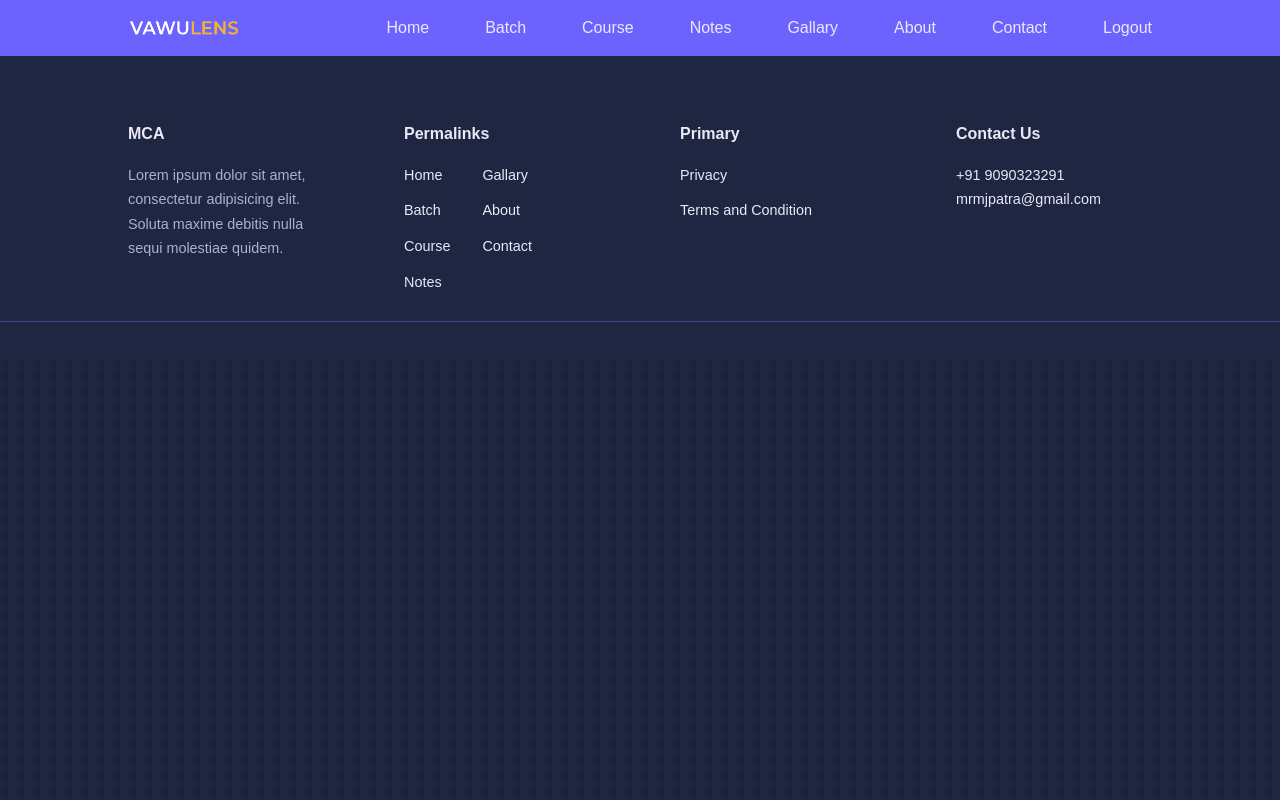
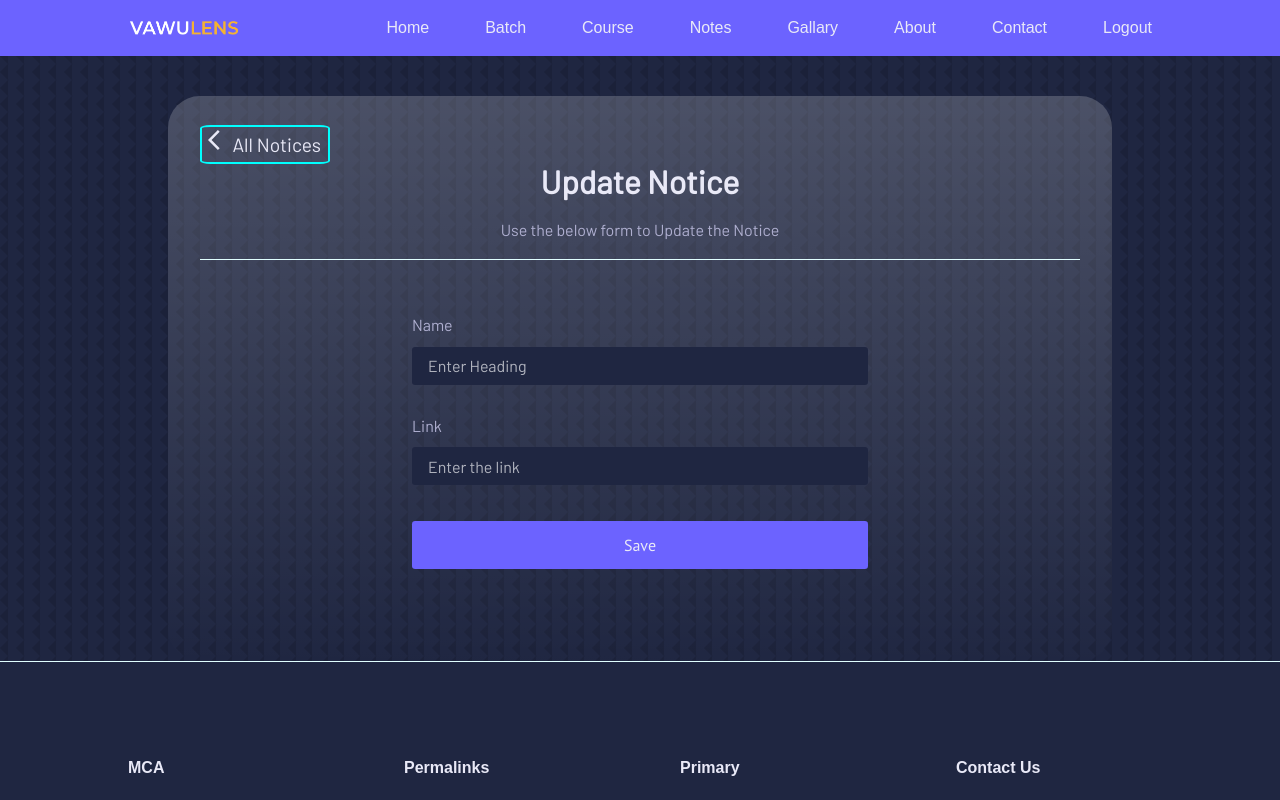
Before and after one commit to Papun-Tripathy/igit-mca, a React (Create React App) app: page /notice/update/1 in a window 1280 px wide. Shown: the top 800 px of the page. Built offline with nearby package versions, Linux system fonts and the light colour scheme; no server answers; the database is empty; sample sign-in values are in the browser's storage.

Commit message:
done notes and notice page

```diff
--- a/src/App.jsx
+++ b/src/App.jsx
@@ -90,7 +90,7 @@ const App = () => {
           <Route path='/batch/:id' element={<BatchDisplay/>}/>
           <Route path='/notice/add' element={<AddNotice/>}/>
           <Route path='/notice/view' element={<ViewNotice/>}/>
-          <Route path='/notice/update' element={<UpdateNotice/>}/>
+          <Route path='/notice/update/:id' element={<UpdateNotice/>}/>
           <Route path='/course' element={<Course/>}/>
           <Route path='/course/:id' element={<RoadMap/>}/>
           <Route path='/notes' element={<Notes/>}/>
--- a/src/pages/Registration/Registration.jsx
+++ b/src/pages/Registration/Registration.jsx
@@ -81,6 +81,7 @@ const Registration = () => {
 			insta,
 			company: companyName,
 			profilePic,
+			verifyed: false,
 		};
 	};
 
--- a/src/pages/notice/AddNotice.jsx
+++ b/src/pages/notice/AddNotice.jsx
@@ -3,7 +3,8 @@ import { useNavigate } from "react-router-dom";
 import { FireStoreCollection } from "../../Firebase/FireStore/collection";
 import "./notice.css";
 import { Link } from "react-router-dom";
-import ArrowBackIosIcon from '@mui/icons-material/ArrowBackIos';
+import ArrowBackIosIcon from "@mui/icons-material/ArrowBackIos";
+import { serverTimestamp } from "firebase/firestore";
 
 const AddNotice = () => {
 	const navigate = useNavigate();
@@ -20,12 +21,12 @@ const AddNotice = () => {
 		try {
 			const noticeCollection = new FireStoreCollection("Notice");
 			await noticeCollection.addDocumentWithoutId({
-				data: { heading: name, link: link },
+				data: { heading: name, link: link,  time: serverTimestamp() },
 			});
 			alert("done adding document");
 			setName("");
 			setLink("");
-			navigate("notice/view");
+			return navigate("/notice/view");
 		} catch (error) {
 			return;
 		}
@@ -35,13 +36,12 @@ const AddNotice = () => {
 		<div className="add_notice_page">
 			<form id="add_user" onSubmit={formSubmit}>
 				<div className="new_user">
-				<div className="filter">
-							<Link to={'/notice/view'}
-							className='back_to_notice'>
-								<ArrowBackIosIcon sx={{margin:'auto'}}/>
-								All Notices
-							</Link>
-						</div>
+					<div className="filter">
+						<Link to={"/notice/view"} className="back_to_notice">
+							<ArrowBackIosIcon sx={{ margin: "auto" }} />
+							All Notices
+						</Link>
+					</div>
 					<div className="form-group">
 						<label htmlFor="name" className="text-light">
 							Name
--- a/src/pages/notice/UpdateNotice.jsx
+++ b/src/pages/notice/UpdateNotice.jsx
@@ -1,19 +1,65 @@
 import React from "react";
-import { Link } from "react-router-dom";
 import "./notice.css";
-import ArrowBackIosIcon from '@mui/icons-material/ArrowBackIos';
-import { margin } from "@mui/system";
+import { Link, useNavigate, useParams } from "react-router-dom";
+import ArrowBackIosIcon from "@mui/icons-material/ArrowBackIos";
+import { useState } from "react";
+import { useEffect } from "react";
+import { FireStoreCollection } from "../../Firebase/FireStore/collection";
+import { CircularProgress } from "@mui/material";
 
 const UpdateNotice = () => {
+	const navigate = useNavigate();
+	const params = useParams();
+
+	const [isUpdating, setIsUpdating] = useState(true);
+	const [notice, setNotice] = useState({
+		heading: "",
+		link: "",
+	});
+
+	const id = params.id;
+
+	useEffect(() => {
+		if (!id) return navigate("/notice/view");
+
+		const getNoticeData = async () => {
+			const noticeCollection = new FireStoreCollection("Notice");
+			try {
+				const doc = await noticeCollection.getSingleDoc(id);
+				setNotice(doc);
+			} catch (error) {
+				console.log(error);
+			} finally {
+				setIsUpdating(false);
+			}
+		};
+		getNoticeData();
+	}, []);
+
+	const updateNotice = async (e) => {
+		e.preventDefault();
+		setIsUpdating(true);
+		if (notice.heading.trim() === "" || notice.link.trim() === "") {
+			return;
+		}
+		const noticeCollection = new FireStoreCollection("Notice");
+		try {
+			await noticeCollection.updateDocument(id, notice);
+			return navigate("/notice/view");
+		} catch (error) {
+		} finally {
+			setIsUpdating(false);
+		}
+	};
+
 	return (
 		<div>
-			<main id="site-main" >
+			<main id="site-main">
 				<div className="container">
 					<div className="box-nav d-flex justify-between">
 						<div className="filter">
-							<Link to={'/notice/view'}
-							className='back_to_notice'>
-								<ArrowBackIosIcon sx={{margin:'auto'}}/>
+							<Link to={"/notice/view"} className="back_to_notice">
+								<ArrowBackIosIcon sx={{ margin: "auto" }} />
 								All Notices
 							</Link>
 						</div>
@@ -25,35 +71,47 @@ const UpdateNotice = () => {
 						</div>
 					</div>
 
-					<form id="update_user">
+					<form id="update_user" onSubmit={updateNotice}>
 						<div className="new_user">
 							<div className="form-group">
-								<label for="name" className="text-light">
+								<label htmlFor="name" className="text-light">
 									Name
 								</label>
-								<input type="hidden" name="id" value="<%= user._id %>" />
 								<input
 									type="text"
 									name="name"
-									value="Title"
-									placeholder="Mark Stoenis"
+									value={notice?.heading ?? ""}
+									onChange={(e) =>
+										setNotice({ ...notice, heading: e.target.value })
+									}
+									disabled={isUpdating}
+									placeholder="Enter Heading"
+									required
 								/>
 							</div>
 							<div className="form-group">
-								<label for="Link" className="text-light">
+								<label htmlFor="Link" className="text-light">
 									Link
 								</label>
 								<input
 									type="text"
 									name="email"
-									value="Link"
-									placeholder="Paste the link"
+									value={notice?.link ?? ""}
+									onChange={(e) =>
+										setNotice({ ...notice, link: e.target.value })
+									}
+									disabled={isUpdating}
+									placeholder="Enter the link"
 								/>
 							</div>
 
 							<div className="form-group">
-								<button type="submit" className="btn text-dark update">
-									Save
+								<button
+									type="submit"
+									className="btn text-dark update"
+									disabled={isUpdating}
+								>
+									{isUpdating ? <CircularProgress /> : "Save"}
 								</button>
 							</div>
 						</div>
--- a/src/pages/notice/ViewNotice.jsx
+++ b/src/pages/notice/ViewNotice.jsx
@@ -1,43 +1,47 @@
 import React, { useEffect } from "react";
+import "./notice.css";
 import { useState } from "react";
 import { FireStoreCollection } from "../../Firebase/FireStore/collection";
-import "./notice.css";
 import { Link } from "react-router-dom";
-import EditIcon from '@mui/icons-material/Edit';
-import DeleteIcon from '@mui/icons-material/Delete';
+import { CircularProgress } from "@mui/material";
+import EditIcon from "@mui/icons-material/Edit";
+import DeleteIcon from "@mui/icons-material/Delete";
 
 const ViewNotice = () => {
-
 	const [notices, setNotices] = useState([]);
 
 	useEffect(() => {
 		const unSub = subscribeToNotice();
 
-
-
-		return () =>{
+		return () => {
 			unSub();
-		}
-
-	}, [])
+		};
+	}, []);
 
 	const subscribeToNotice = () => {
 		const noticeCollection = new FireStoreCollection("Notice");
-		return noticeCollection.getSubscription({workFunction: (doc) => {
-			doc.forEach(d => console.log(d.data()))
-		}});
-	}
+		return noticeCollection.getSubscription({
+			workFunction: (doc) => {
+				setNotices([]);
+				doc.forEach((d) =>
+					setNotices((state) => [...state, { ...d.data(), id: d.id }])
+				);
+			},
+		});
+	};
 
+	const deleteNotice = async (id) => {
+		const noticeCollection = new FireStoreCollection("Notice");
+		await noticeCollection.deleteDocument(id);
+	};
 
 	return (
 		<div>
 			<main id="site-main">
 				<div className="container">
 					<div className="box-nav d-flex justify-between">
-						<Link to={'/notice/add'} className='back_to_notice'>
-
+						<Link to={"/notice/add"} className="back_to_notice">
 							Add Notice
-
 						</Link>
 					</div>
 
@@ -45,7 +49,6 @@ const ViewNotice = () => {
 						<table className="table">
 							<thead className="thead-dark">
 								<tr>
-
 									<th>Title</th>
 									<th>Link</th>
 									<th>Date</th>
@@ -53,15 +56,31 @@ const ViewNotice = () => {
 								</tr>
 							</thead>
 							<tbody>
+								{Object.is(notices, []) ? (
 									<tr>
-									<td align="center" >Hostel Allotment</td>
-									<td align="center" >www.igit.com</td>
-									<td align="center" >23.11.2022</td>
+										<CircularProgress />
+									</tr>
+								) : (
+									notices.map((notice, i) => {
+										let t = new Date(notice?.time?.seconds * 1000);
+										let time = t.toDateString();
+										return (
+											<tr key={i}>
+												<td align="center">{notice?.heading}</td>
+												<td align="center">{notice?.link}</td>
+												<td align="center">{time}</td>
 												<td align="center" className="table_action_body">
-										<Link to={'/notice/update'}><EditIcon/></Link>
-										<DeleteIcon />
+													<Link to={`/notice/update/${notice?.id}`}>
+														<EditIcon />
+													</Link>
+													<DeleteIcon
+														onClick={(_) => deleteNotice(notice?.id)}
+													/>
 												</td>
 											</tr>
+										);
+									})
+								)}
 							</tbody>
 						</table>
 					</form>
@@ -71,18 +90,4 @@ const ViewNotice = () => {
 	);
 };
 
-function ViewNoticeTableBody({heading, link}) {
-  return (
-	<tr>
-		<td>heading</td>
-		<td>link</td>
-		<td>
-			<button>Edit</button>
-			<button>Delete</button>
-		</td>
-	</tr>
-  )
-}
-
-
 export default ViewNotice;
```
Also changed, not shown: src/Firebase/FireStore/collection.js (+31 -11 lines). Lines whose indentation alone changed are shown as unchanged.
